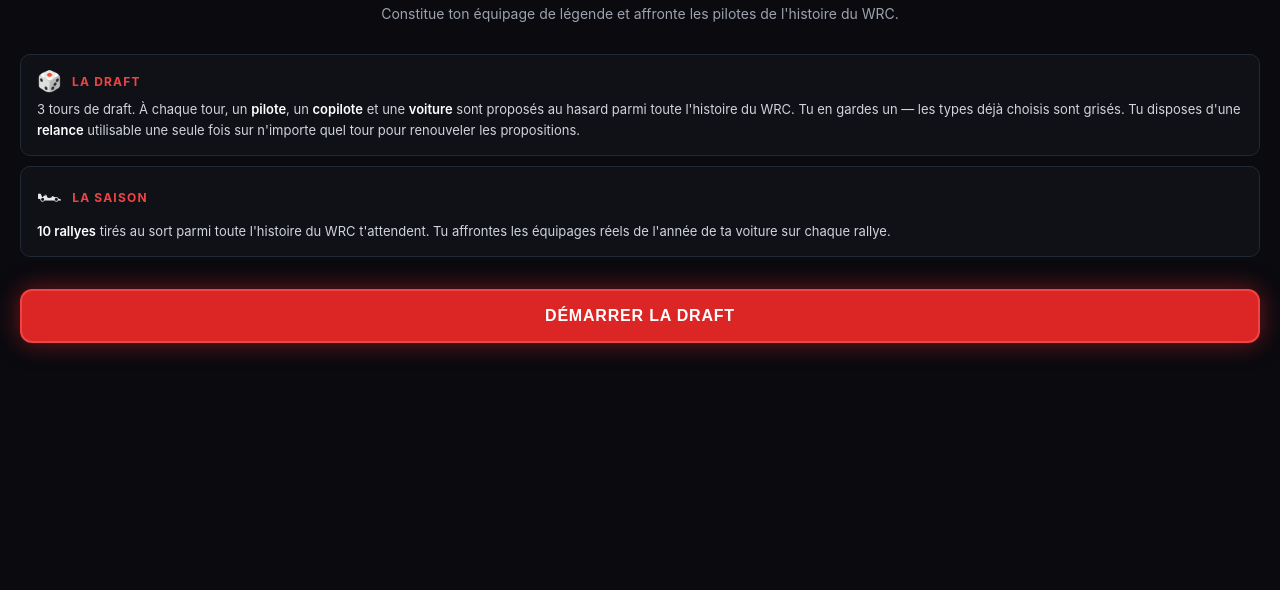
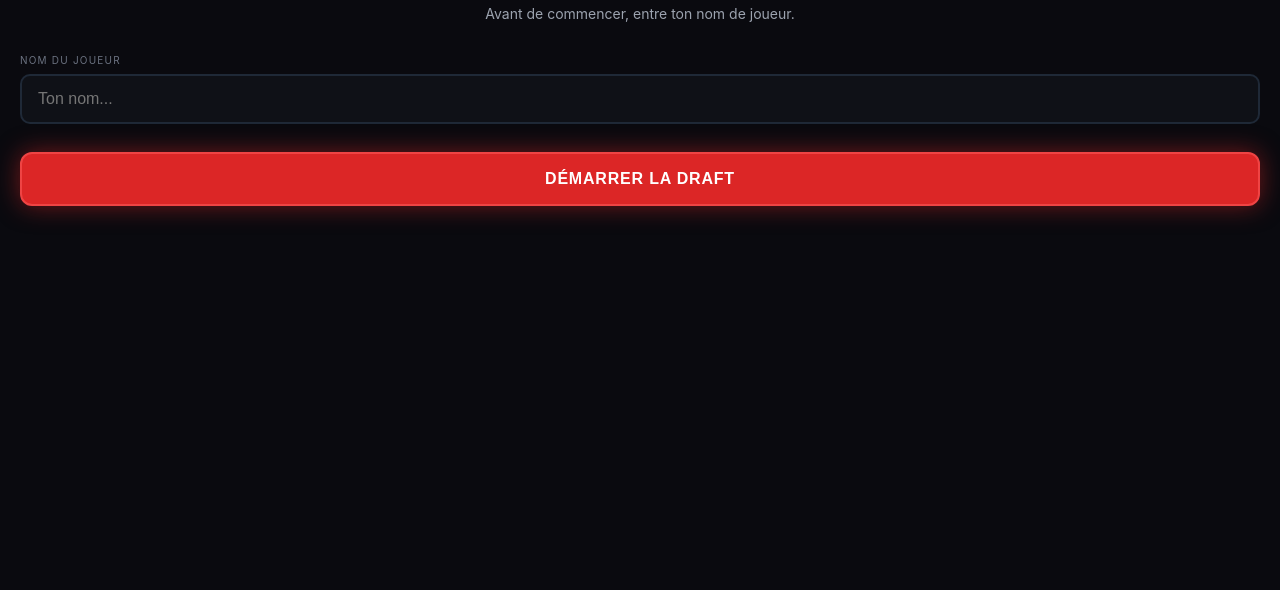
Before and after one commit to BenjaminAZRM/AZrallyegame, a website: page public/solo.html in a window 1280 px wide. Shown: the part 210-800 px from the top of the page. Drawn offline with Linux system fonts and the light colour scheme.

Commit message:
Update solo.html

```diff
--- a/public/solo.html
+++ b/public/solo.html
@@ -1,5 +1,5 @@
 <!DOCTYPE html><html lang="fr"><head><meta charset="UTF-8"><meta name="viewport" content="width=device-width,initial-scale=1">
-<title>WRC Fantasy</title>
+<title>AZRALLYEGAME</title>
 <style>
 *{box-sizing:border-box;margin:0;padding:0}
 body{background:#0a0a0f;color:#e5e7eb;font-family:'Inter',system-ui,sans-serif}
@@ -989,7 +989,7 @@ function scolBg(s){
 function vCol(v){return v>=90?"#f59e0b":v>=85?"#60a5fa":"#9ca3af";}
 function coS(d){if(!d)return{asp:80,ter:80,nei:80,sec:80,plu:80,rap:80,sin:80,fib:0.85,nom:""};return{asp:d.casp||80,ter:d.cter||80,nei:d.cnei||80,sec:d.csec||80,plu:d.cplu||80,rap:d.crap||80,sin:d.csin||80,fib:d.cfib||0.85,nom:d.cop||""};}
 
-let ST={phase:"rules",draftRound:0,draftOffers:[],rerollUsed:false,riskLevel:null,sel:{},drawn:[],results:[],cur:0,champ:{},showNotes:false,revealed:0,revealing:false,maxReached:0,launching:false};
+let ST={phase:"rules",draftRound:0,draftOffers:[],rerollUsed:false,riskLevel:null,sel:{},drawn:[],results:[],cur:0,champ:{},showNotes:false,revealed:0,revealing:false,maxReached:0,launching:false,playerName:""};
 let revealTimer=null;
 
 function init(){ST.phase="rules";ST.draftRound=0;ST.draftOffers=[];ST.rerollUsed=false;ST.riskLevel=null;ST.sel={};render();}
@@ -1070,6 +1070,8 @@ function makeRowWithGap(e,provRank,provGap,provPts,allRevealed){
   const hasPen=e.inc?.type==="Crevaison"||e.inc?.type==="Panne";
   const isLead=!dnf&&(e.rank===1)&&!!allRevealed;
   if(provPts===undefined){const PTS_SCALE=[25,18,15,12,10,8,6,4,2,1];provPts=dnf?0:(typeof provRank==="number"?PTS_SCALE[provRank-1]||0:0);}
+  const _topName=isP?(ST.playerName||"Joueur"):e.nom;
+  const _subLine=isP?`${(e.driver&&e.driver.nom)||e.nom}${e.cop?" · "+e.cop:""}${e.car?" · "+e.car.nom:""}`:`${e.cop}${e.car?" · "+e.car.nom:""}`;
   const div=document.createElement("div");
   div.className="result-row";
   div.style.cssText=`background:${isP?"#1a1020":"#0f1117"};border:1px solid ${isP?"#7c3aed":"#1f2937"};opacity:${dnf?.6:1}`;
@@ -1077,8 +1079,8 @@ function makeRowWithGap(e,provRank,provGap,provPts,allRevealed){
   div.innerHTML=`
     <span style="width:22px;text-align:right;font-size:12px;font-weight:700;color:${dnf?"#4b5563":"#6b7280"};flex-shrink:0">${dnf?"DNF":provRank}</span>
     <div style="flex:1;min-width:0">
-      <div style="font-size:12px;font-weight:${isP?700:500};color:${isP?"#c4b5fd":"#e5e7eb"}">${e.nom}${isP?'<span class="you-badge">VOUS</span>':""}</div>
-      <div style="font-size:10px;color:#6b7280">${e.cop}${e.car?` · ${e.car.nom}`:""}</div>
+      <div style="font-size:12px;font-weight:${isP?700:500};color:${isP?"#c4b5fd":"#e5e7eb"}">${_topName}${isP?'<span class="you-badge">VOUS</span>':""}</div>
+      <div style="font-size:10px;color:#6b7280">${_subLine}</div>
     </div>
     ${hasPen?`<span style="font-size:9px;color:${e.inc.type==="Crevaison"?"#fbbf24":"#f97316"};background:#1f2937;padding:1px 5px;border-radius:3px;flex-shrink:0">${e.inc.type}</span>`:""}
     <div style="text-align:right;min-width:65px;flex-shrink:0">
@@ -1204,28 +1206,16 @@ function render(){
 function rRules(){
   return`<div class="hdr">
     <div style="display:flex;align-items:center;justify-content:space-between">
-      <span style="font-weight:900;font-size:16px;letter-spacing:.15em;color:#fff;text-transform:uppercase">WRC Fantasy</span>
+      <span style="font-weight:900;font-size:16px;letter-spacing:.15em;color:#fff;text-transform:uppercase">AZRALLYEGAME</span>
     </div>
   </div>
   <div style="padding:24px 20px 32px;display:flex;flex-direction:column;align-items:center;text-align:center">
     <div style="font-size:42px;margin-bottom:16px">🏁</div>
     <div style="font-weight:900;font-size:26px;color:#fff;line-height:1.2;margin-bottom:8px">Arriveras-tu à être<br>Champion du Monde ?</div>
-    <div style="font-size:14px;color:#9ca3af;margin-bottom:32px">Constitue ton équipage de légende et affronte les pilotes de l'histoire du WRC.</div>
-    <div style="width:100%;display:flex;flex-direction:column;gap:10px;margin-bottom:32px;text-align:left">
-      <div style="background:#0f1117;border:1px solid #1f2937;border-radius:10px;padding:14px 16px">
-        <div style="display:flex;align-items:center;gap:10px;margin-bottom:6px">
-          <span style="font-size:20px">🎲</span>
-          <span style="font-size:12px;font-weight:700;color:#ef4444;text-transform:uppercase;letter-spacing:.1em">La Draft</span>
-        </div>
-        <div style="font-size:13px;color:#d1d5db;line-height:1.6">3 tours de draft. À chaque tour, un <span style="color:#fff;font-weight:600">pilote</span>, un <span style="color:#fff;font-weight:600">copilote</span> et une <span style="color:#fff;font-weight:600">voiture</span> sont proposés au hasard parmi toute l'histoire du WRC. Tu en gardes un — les types déjà choisis sont grisés. Tu disposes d'une <span style="color:#fff;font-weight:600">relance</span> utilisable une seule fois sur n'importe quel tour pour renouveler les propositions.</div>
-      </div>
-      <div style="background:#0f1117;border:1px solid #1f2937;border-radius:10px;padding:14px 16px">
-        <div style="display:flex;align-items:center;gap:10px;margin-bottom:6px">
-          <span style="font-size:20px">🏎</span>
-          <span style="font-size:12px;font-weight:700;color:#ef4444;text-transform:uppercase;letter-spacing:.1em">La Saison</span>
-        </div>
-        <div style="font-size:13px;color:#d1d5db;line-height:1.6"><span style="color:#fff;font-weight:600">10 rallyes</span> tirés au sort parmi toute l'histoire du WRC t'attendent. Tu affrontes les équipages réels de l'année de ta voiture sur chaque rallye.</div>
-      </div>
+    <div style="font-size:14px;color:#9ca3af;margin-bottom:32px">Avant de commencer, entre ton nom de joueur.</div>
+    <div style="width:100%;margin-bottom:28px;text-align:left">
+      <label style="font-size:10px;color:#6b7280;text-transform:uppercase;letter-spacing:.12em;display:block;margin-bottom:8px">Nom du joueur</label>
+      <input id="playerNameInput" type="text" maxlength="20" placeholder="Ton nom..." value="${ST.playerName||""}" style="width:100%;background:#0f1117;border:2px solid #1f2937;border-radius:10px;padding:14px 16px;font-size:16px;color:#fff;outline:none">
     </div>
     <button id="startDraft" style="width:100%;background:#dc2626;border:2px solid #ef4444;border-radius:12px;padding:16px;font-size:16px;font-weight:900;color:#fff;cursor:pointer;letter-spacing:.05em;text-transform:uppercase;box-shadow:0 0 24px rgba(220,38,38,.5)">
       Démarrer la draft
@@ -1234,11 +1224,17 @@ function rRules(){
 }
 
 function attachRulesEv(){
+  const input=document.getElementById("playerNameInput");
+  if(input){
+    input.addEventListener("focus",()=>{input.style.borderColor="#dc2626";});
+    input.addEventListener("blur",()=>{input.style.borderColor="#1f2937";});
+  }
   const btn=document.getElementById("startDraft");
   if(btn){
     btn.addEventListener("mouseenter",()=>{btn.style.background="#ef4444";});
     btn.addEventListener("mouseleave",()=>{btn.style.background="#dc2626";});
     btn.addEventListener("click",()=>{
+      ST.playerName=(input&&input.value.trim())||"Joueur";
       ST.phase="draft";
       ST.draftRound=0;
       ST.draftOffers=makeDraftOffers();
@@ -1279,7 +1275,7 @@ function rDraft(){
 
   return`<div class="hdr" style="position:sticky;top:0;z-index:10">
     <div style="display:flex;align-items:center;justify-content:space-between;margin-bottom:10px">
-      <span style="font-weight:900;font-size:16px;letter-spacing:.15em;color:#fff;text-transform:uppercase">WRC Fantasy</span>
+      <span style="font-weight:900;font-size:16px;letter-spacing:.15em;color:#fff;text-transform:uppercase">AZRALLYEGAME</span>
     </div>
     <div style="display:flex;gap:5px">${bars}</div>
     ${tags.length?`<div style="display:flex;gap:6px;flex-wrap:wrap;margin-top:10px">${tags.join("")}</div>`:""}
@@ -1372,7 +1368,7 @@ function rRecap(){
 
   return`<div class="hdr">
     <div style="display:flex;align-items:center;justify-content:space-between;margin-bottom:10px">
-      <span style="font-weight:900;font-size:16px;letter-spacing:.15em;color:#fff;text-transform:uppercase">WRC Fantasy</span>
+      <span style="font-weight:900;font-size:16px;letter-spacing:.15em;color:#fff;text-transform:uppercase">AZRALLYEGAME</span>
     </div>
     <div style="display:flex;gap:5px">${[0,1,2].map(()=>`<div class="pbar" style="background:#dc2626"></div>`).join("")}</div>
   </div>
@@ -1441,7 +1437,7 @@ function rLaunch(){
 
   return`<div class="hdr">
     <div style="display:flex;align-items:center;justify-content:space-between;margin-bottom:10px">
-      <span style="font-weight:900;font-size:16px;letter-spacing:.15em;color:#fff;text-transform:uppercase">WRC Fantasy</span>
+      <span style="font-weight:900;font-size:16px;letter-spacing:.15em;color:#fff;text-transform:uppercase">AZRALLYEGAME</span>
     </div>
     <div style="display:flex;gap:5px">${bars}</div>
   </div>
@@ -1503,7 +1499,7 @@ function rSim(){
     <div style="display:flex;justify-content:space-between;padding:3px 0;border-bottom:${i<ca.length-1?"1px solid #111827":"none"};font-size:12px">
       <div style="display:flex;gap:8px;align-items:center">
         <span style="color:#4b5563;width:18px;font-size:11px">${i+1}</span>
-        <span style="color:${e.id==="JOUEUR"?"#c4b5fd":"#e5e7eb"};font-weight:${e.id==="JOUEUR"?700:400}">${e.id==="JOUEUR"?ST.sel.driver.nom+" (VOUS)":e.id}</span>
+        <span style="color:${e.id==="JOUEUR"?"#c4b5fd":"#e5e7eb"};font-weight:${e.id==="JOUEUR"?700:400}">${e.id==="JOUEUR"?(ST.playerName||"Joueur")+" (VOUS)":e.id}</span>
       </div>
       <span style="font-weight:700;color:${e.id==="JOUEUR"?"#c4b5fd":"#60a5fa"}">${e.pts}</span>
     </div>`).join("");
@@ -1559,7 +1555,7 @@ function rResults(){
   const fullChamp=ca.map((e,i)=>`
     <div class="fc-row" style="background:${e.id==="JOUEUR"?"#1a1020":i===0?"#0f1200":"#0f1117"};border-color:${e.id==="JOUEUR"?"#7c3aed":i===0?"#92400e":"#1f2937"}">
       <span style="width:18px;text-align:right;font-size:12px;font-weight:700;color:#4b5563">${i+1}</span>
-      <span style="flex:1;font-size:12px;font-weight:${e.id==="JOUEUR"?700:400};color:${e.id==="JOUEUR"?"#c4b5fd":"#e5e7eb"}">${e.id==="JOUEUR"?ST.sel.driver.nom+" (VOUS)":e.id}</span>
+      <span style="flex:1;font-size:12px;font-weight:${e.id==="JOUEUR"?700:400};color:${e.id==="JOUEUR"?"#c4b5fd":"#e5e7eb"}">${e.id==="JOUEUR"?(ST.playerName||"Joueur")+" (VOUS)":e.id}</span>
       <span style="font-size:13px;font-weight:700;color:${e.id==="JOUEUR"?"#c4b5fd":"#60a5fa"}">${e.pts}</span>
     </div>`).join("");
   return`<div style="background:${isChamp?"linear-gradient(135deg,#78350f,#1a1a0a)":"linear-gradient(135deg,#1a0a0a,#0a0a1a)"};border-bottom:2px solid #dc2626;padding:28px 20px;text-align:center">
@@ -1577,7 +1573,7 @@ function rResults(){
 function attachEv(){
   const tb=document.getElementById("tirageBtn");if(tb)tb.addEventListener("click",()=>{ST.tirageState="spinning";render();setTimeout(()=>{ST.tirageState="revealed";render();},800);});
   const cb=document.getElementById("chooseBtn");if(cb)cb.addEventListener("click",()=>{ST.phase="draft";render();});
-  const res=document.getElementById("restart");if(res)res.addEventListener("click",()=>{if(revealTimer){clearInterval(revealTimer);revealTimer=null;}ST={phase:"rules",draftRound:0,draftOffers:[],rerollUsed:false,riskLevel:null,sel:{},drawn:[],results:[],cur:0,champ:{},showNotes:false,revealed:0,revealing:false,maxReached:0,launching:false};render();});
+  const res=document.getElementById("restart");if(res)res.addEventListener("click",()=>{if(revealTimer){clearInterval(revealTimer);revealTimer=null;}ST={phase:"rules",draftRound:0,draftOffers:[],rerollUsed:false,riskLevel:null,sel:{},drawn:[],results:[],cur:0,champ:{},showNotes:false,revealed:0,revealing:false,maxReached:0,launching:false,playerName:ST.playerName||""};render();});
 }
 init();
 </script>
```
